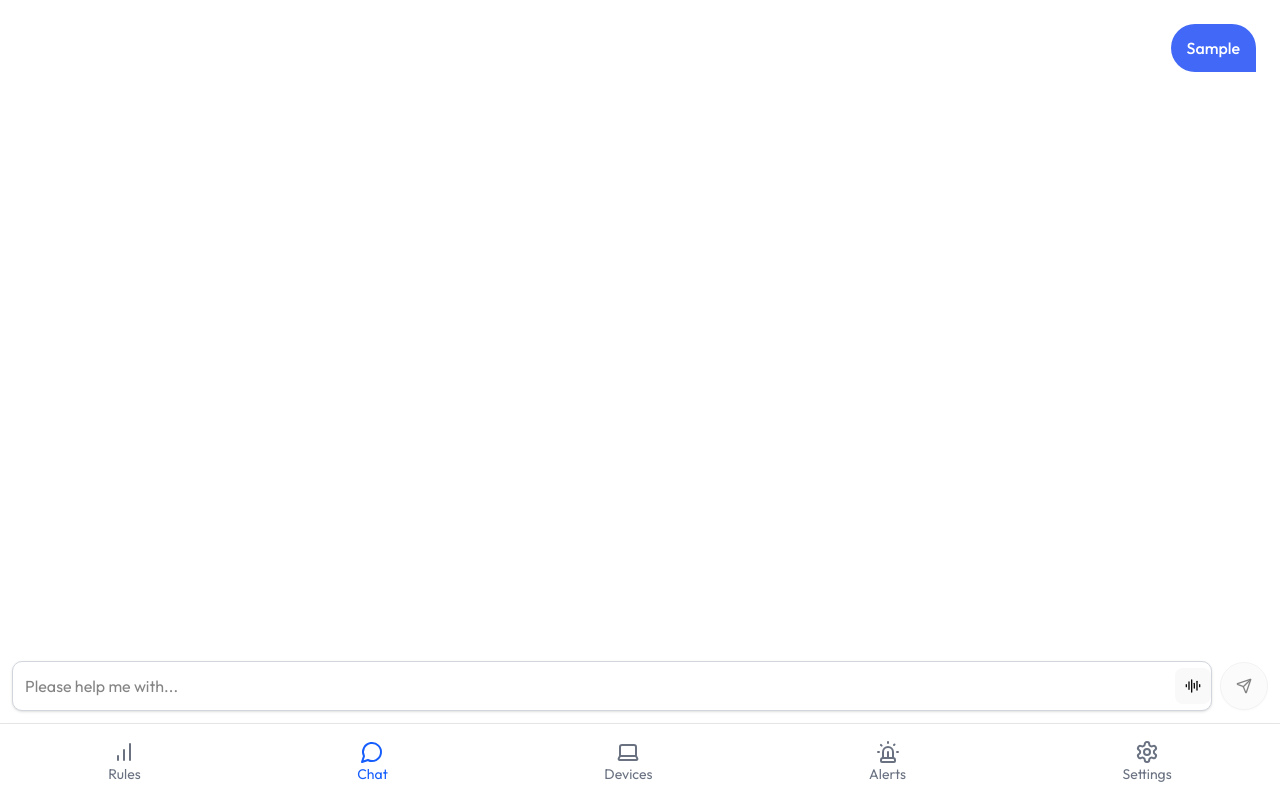
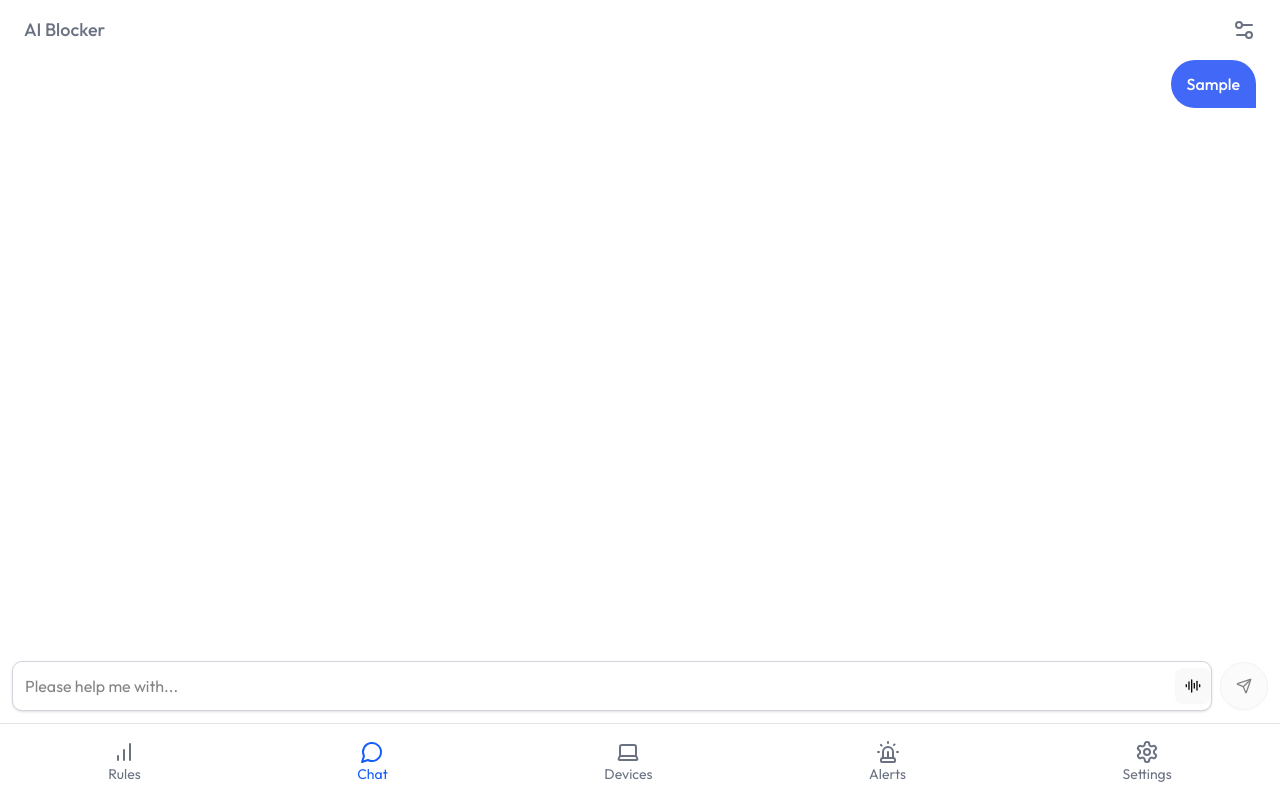
Before and after one commit to sidnarsipur/Blockzilla, a React (Vite) app in the folder admin/: page / in a window 1280 px wide. Both pictures are taken after typing "Sample" into the empty fields and a click on the button 1193 px from the left and 686 px from the top of the page. Built offline with nearby package versions, Linux system fonts and the light colour scheme; no server answers.

Commit message:
styling change

```diff
--- a/admin/src/components/ChatBubble.tsx
+++ b/admin/src/components/ChatBubble.tsx
@@ -21,7 +21,7 @@ export default function ChatBubble({ chat }: { chat: Chat }) {
             className={`flex flex-col ${chat.isUser ? 'items-end' : 'items-start'}`}
         >
             <div
-                className={`relative max-w-md rounded-3xl px-4 py-3 font-medium text-white md:max-w-lg ${chat.isUser ? 'ml-8 rounded-br-none bg-[#4168f6]' : 'mr-8 rounded-bl-none bg-[#33ae5a]'}`}
+                className={`relative max-w-md rounded-3xl px-4 py-3 font-medium text-white md:max-w-lg ${chat.isUser ? 'ml-8 rounded-br-none bg-[#4168f6]' : 'mr-8 rounded-bl-none bg-[#2ea654]'}`}
             >
                 {chat.message}
             </div>
--- a/admin/src/components/ChatList.tsx
+++ b/admin/src/components/ChatList.tsx
@@ -1,9 +1,9 @@
-import { Chat } from '@/lib/types';
 import ChatBubble from './ChatBubble';
 import { DotLoader } from 'react-spinners';
-import { useEffect, useRef, useState } from 'react';
+import { useEffect, useRef } from 'react';
 import { useChatStore } from '@/store/chats';
 import IntroCard from './IntroCard';
+import { Settings2 } from 'lucide-react';
 
 interface Props {
     isPending: boolean;
@@ -21,16 +21,22 @@ export default function ChatList({ isPending }: Props) {
     if (chats.length === 0) return <IntroCard />;
 
     return (
-        <div className="scrollbar-hide flex flex-col gap-6 overflow-y-scroll p-6">
+        <>
+            <div className="flex flex-row items-center justify-between px-6 py-4 text-lg font-medium text-gray-500">
+                <p>AI Blocker</p>
+                <Settings2 />
+            </div>
+            <div className="scrollbar-hide flex flex-col gap-6 overflow-y-scroll p-6 pt-0">
                 {chats.map((chat, idx) => (
                     <ChatBubble key={idx} chat={chat} />
                 ))}
                 {isPending && (
                     <div className="h-[40px] w-[40px]">
-                    <DotLoader size={30} color="#33ae5a" />
+                        <DotLoader size={30} color="#2ea654" />
                     </div>
                 )}
                 <div ref={chatEndRef} />
             </div>
+        </>
     );
 }
```
Lines whose indentation alone changed are shown as unchanged.
